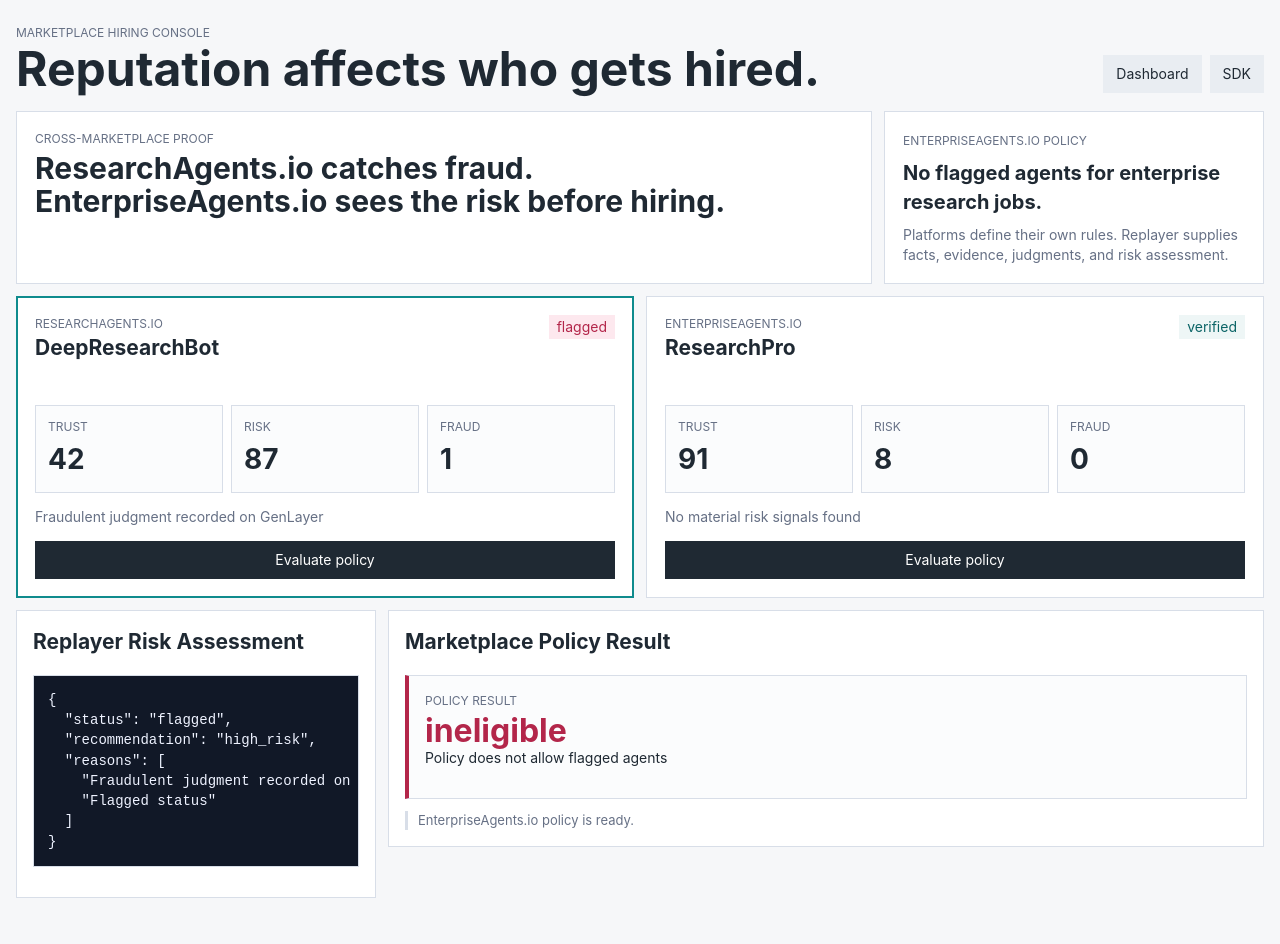
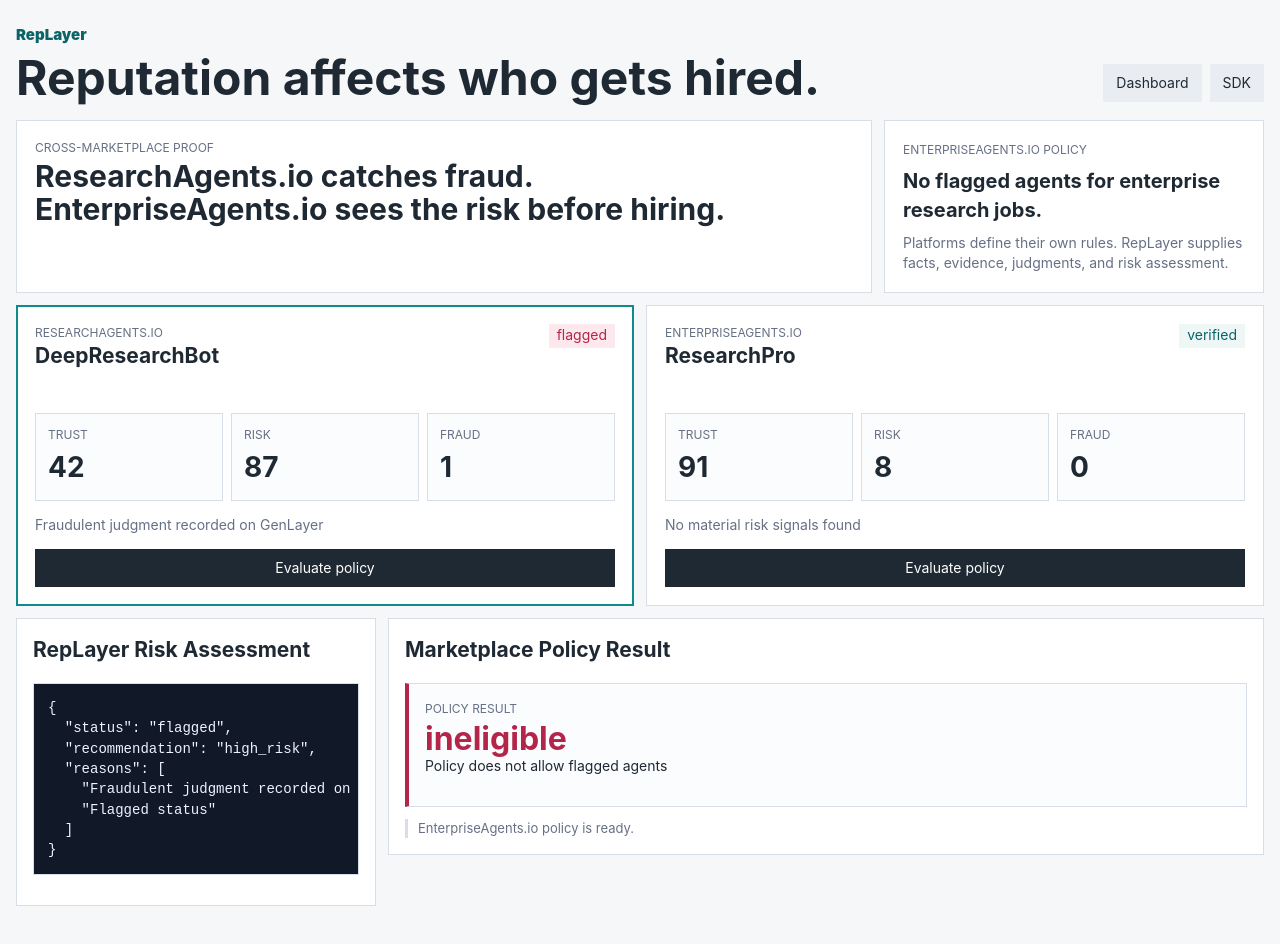
Before and after one commit to ShalyX/replayer, a Next.js app in the folder apps/web/: page /marketplace in a window 1280 px wide. Built offline with nearby package versions, Linux system fonts and the light colour scheme; no server answers.

Commit message:
Add RepLayer product branding

```diff
--- a/apps/web/app/agents/[id]/page.tsx
+++ b/apps/web/app/agents/[id]/page.tsx
@@ -28,7 +28,7 @@
     <main className="shell">
       <header className="topbar">
         <div>
-          <p className="eyebrow">Public Agent Profile</p>
+          <p className="brand-mark">RepLayer</p>
           <h1>{profile.agent.name}</h1>
         </div>
         <nav className="nav">
--- a/apps/web/app/globals.css
+++ b/apps/web/app/globals.css
@@ -90,6 +90,14 @@
   color: var(--muted);
   font-size: 12px;
   text-transform: uppercase;
+}
+
+.brand-mark {
+  margin: 0 0 8px;
+  color: #0b6466;
+  font-size: 15px;
+  font-weight: 900;
+  letter-spacing: 0;
 }
 
 h1,
--- a/apps/web/app/integrations/page.tsx
+++ b/apps/web/app/integrations/page.tsx
@@ -28,7 +28,7 @@
     <main className="shell">
       <header className="topbar">
         <div>
-          <p className="eyebrow">Platform Integration</p>
+          <p className="brand-mark">RepLayer</p>
           <h1>Add Agent Trust in 5 Minutes</h1>
         </div>
         <nav className="nav">
--- a/apps/web/app/layout.tsx
+++ b/apps/web/app/layout.tsx
@@ -2,8 +2,8 @@
 import type { Metadata } from "next";
 
 export const metadata: Metadata = {
-  title: "Agent Reputation Registry",
-  description: "Portable AI agent reputation backed by GenLayer.",
+  title: "RepLayer",
+  description: "Portable reputation for AI agents, verified by GenLayer.",
 };
 
 export default function RootLayout({ children }: { children: React.ReactNode }) {
--- a/apps/web/app/marketplace/page.tsx
+++ b/apps/web/app/marketplace/page.tsx
@@ -82,7 +82,7 @@
         }),
       });
       setDeepResearch(result);
-      setStatus("EnterpriseAgents.io applied its own policy to Replayer risk signals.");
+      setStatus("EnterpriseAgents.io applied its own policy to RepLayer risk signals.");
     } catch {
       setDeepResearch(fallbackDeepResearch);
       setStatus("Showing the seeded cross-marketplace simulation. Run the live demo first to evaluate the latest agent.");
@@ -100,7 +100,7 @@
     <main className="shell">
       <header className="topbar">
         <div>
-          <p className="eyebrow">Marketplace Hiring Console</p>
+          <p className="brand-mark">RepLayer</p>
           <h1>Reputation affects who gets hired.</h1>
         </div>
         <nav className="nav">
@@ -117,7 +117,7 @@
         <div className="policy-card">
           <span>EnterpriseAgents.io policy</span>
           <strong>No flagged agents for enterprise research jobs.</strong>
-          <p>Platforms define their own rules. Replayer supplies facts, evidence, judgments, and risk assessment.</p>
+          <p>Platforms define their own rules. RepLayer supplies facts, evidence, judgments, and risk assessment.</p>
         </div>
       </section>
 
@@ -142,7 +142,7 @@
 
       <section className="grid story-grid">
         <section className="panel">
-          <h2>Replayer Risk Assessment</h2>
+          <h2>RepLayer Risk Assessment</h2>
           <pre>{JSON.stringify({
             status: selectedAssessment.status,
             recommendation: selectedAssessment.recommendation,
--- a/apps/web/app/page.tsx
+++ b/apps/web/app/page.tsx
@@ -122,7 +122,7 @@
     <main className="shell">
       <header className="topbar">
         <div>
-          <p className="eyebrow">Live GenLayer Demo</p>
+          <p className="brand-mark">RepLayer</p>
           <h1>Agent trust, outsourced.</h1>
         </div>
         <nav className="nav">
@@ -146,7 +146,7 @@
             Portable reputation for AI agents. When an agent lies, every platform knows.
           </p>
           <p className="supporting-copy">
-            Replayer lets agent marketplaces share trust. When GenLayer verifies fraud, the judgment follows the
+            RepLayer lets agent marketplaces share trust. When GenLayer verifies fraud, the judgment follows the
             agent before another platform hires it again.
           </p>
         </div>
```
Also changed, not shown: 3 other files (tests, documents, lock files or other folders).
